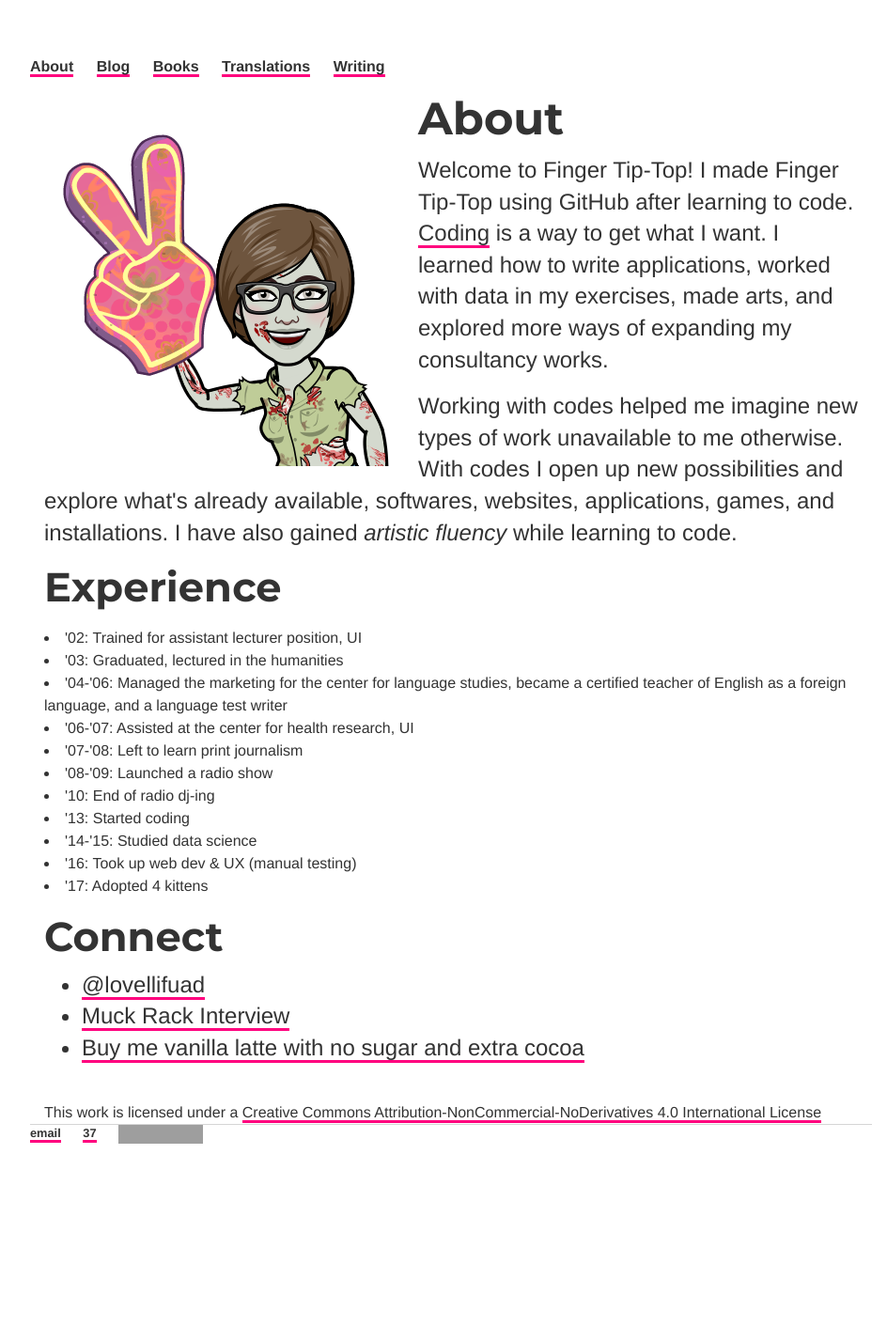
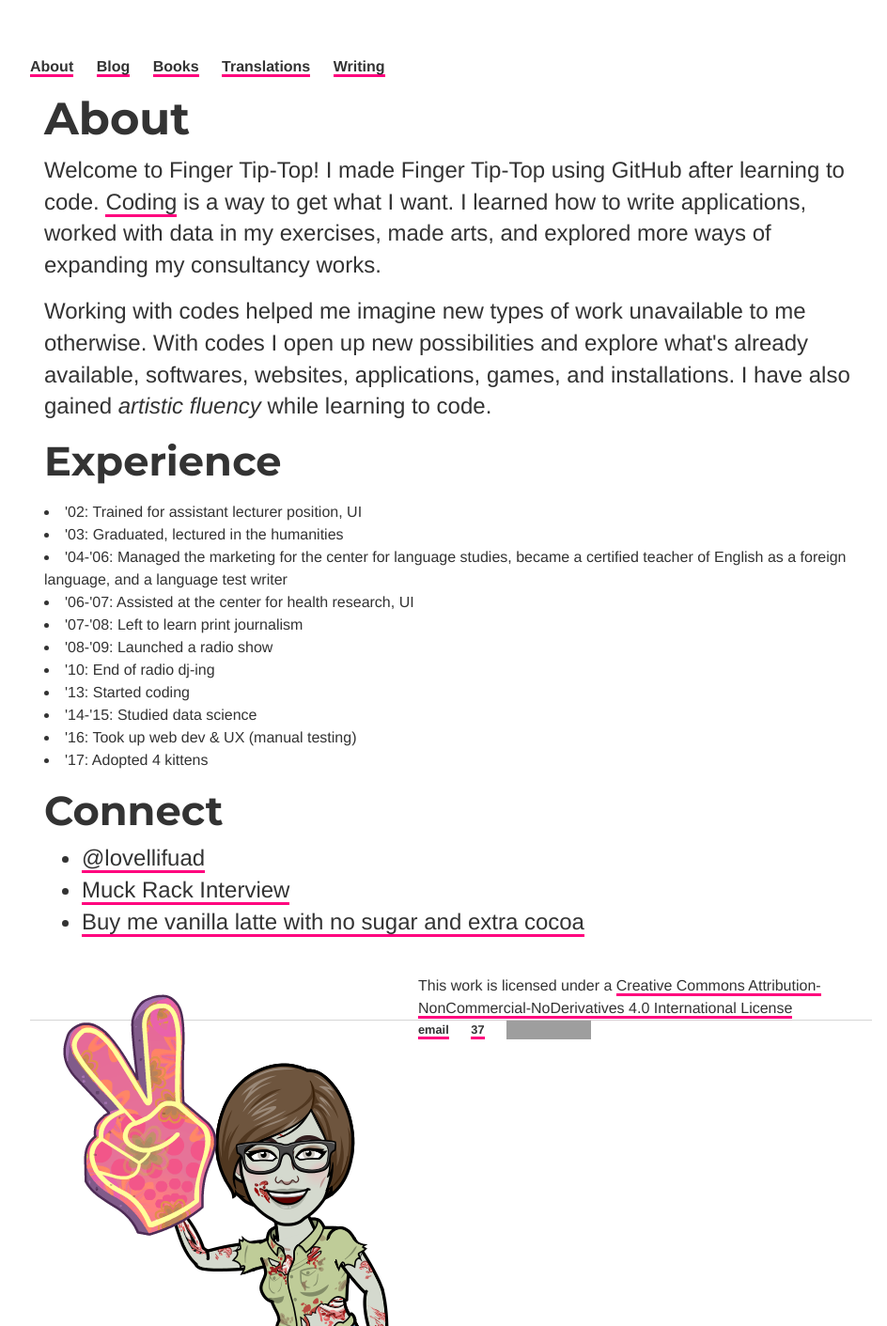
Before and after one commit to ariesti/ariesti.github.io, a Jekyll site: the page built from about/index.html, in a window 1280 px wide. Shown: the whole page at 94% size, without its empty margins (160-1104 px from the left). Built offline with Jekyll 4.4.1, drawn with Linux system fonts in a browser that asks for light colours; before the commit the page ends 1277 px from its top, so only the background shows below that; grey boxes are pictures that could not be loaded.

Commit message:
Update index.html

```diff
--- a/about/index.html
+++ b/about/index.html
@@ -4,9 +4,6 @@ title: About Lovelli Fuad
 tagline: Coding is a way to get what I want
 description: Some details about Finger Tip-top and why it was created
 ---
-		<div class="image">
-			<img src="/assets/1-ftt.png" alt="Finger Tip-Top" style="float:left" />
-		</div>
 		<div class="about1">
 			<h1>About</h1>
 			<p>
@@ -44,6 +41,9 @@ description: Some details about Finger Tip-top and why it was created
 				<li><a href="https://ko-fi.com/A085SKR">Buy me vanilla latte with no sugar and extra cocoa</a></li>
 				</ul>
 		</div>
+		<div class="image">
+			<img src="/assets/1-ftt.png" alt="Finger Tip-Top" style="float:left" />
+		</div>
 		<div class="cc-license">
 			<br>
 			This work is licensed under a <a rel="license" href="http://creativecommons.org/licenses/by-nc-nd/4.0/">Creative Commons Attribution-NonCommercial-NoDerivatives 4.0 International License</a>
```
